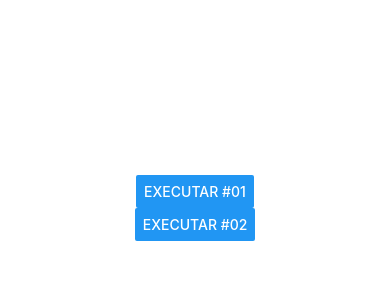
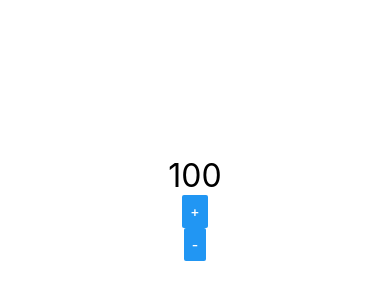
Before and after one commit to DedehSantos/numerosaleatorios, a React Native app: screen / in a window 390 px wide. Shown: the part 214-514 px from the top of the page. Built offline with nearby package versions, Linux system fonts and the light colour scheme.

Commit message:
contador

```diff
--- a/src/App.js
+++ b/src/App.js
@@ -1,9 +1,11 @@
 
-import React from 'react';
+import React  from 'react';
 import {View, StyleSheet} from 'react-native';
 
-
-import Botao from './componentes/Botao'
+import Aleatorio from './componentes/Contador'
+import Contador from './componentes/Contador';
+import { useState } from 'react';
+//import Botao from './componentes/Botao'
 //import Titulo from './componentes/Titulo'
 //import Aleatorio from './componentes/aleatirio'
 /* import Comppadrao, { Comp1, Comp2 } from './componentes/Multi'
@@ -13,10 +15,11 @@
 export default () =>  (
 <View style={style.App}>
 
-   <Botao/>
 
 
+    <Contador inicial={100}/>
     {/*
+    <Botao/>
     <Titulo principal="Cadastro Produto"
    segundario="Tela de Cadastro"/>
     <Aleatorio min={1} max={60}/>
--- /dev/null
+++ b/src/componentes/Contador.js
@@ -0,0 +1,20 @@
+import React, {useState} from 'react'
+import {Text, Button} from 'react-native'
+import Estilo from './estilo'
+
+export default props =>{
+
+     const  [numero, setNumero] = useState(props.inicial)
+
+       const inc = () => setNumero(numero + 1)
+       const dec = () => setNumero(numero - 1)
+          return (
+            <>
+                <Text style={Estilo.fontG}>{numero}</Text>
+                <Button title="+" onPress={inc} />
+                <Button title="-" onPress={dec}/>
+            </>
+
+
+     )
+}
```
